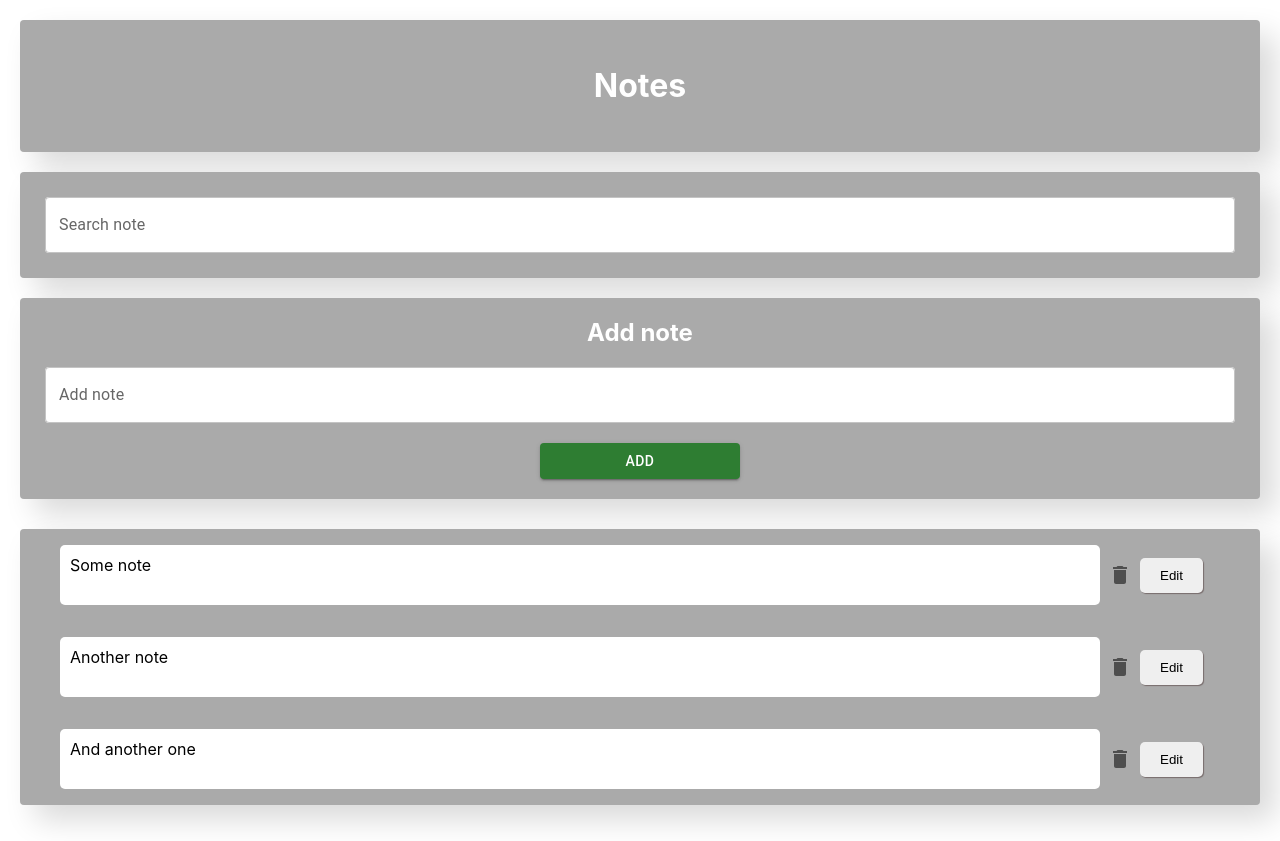
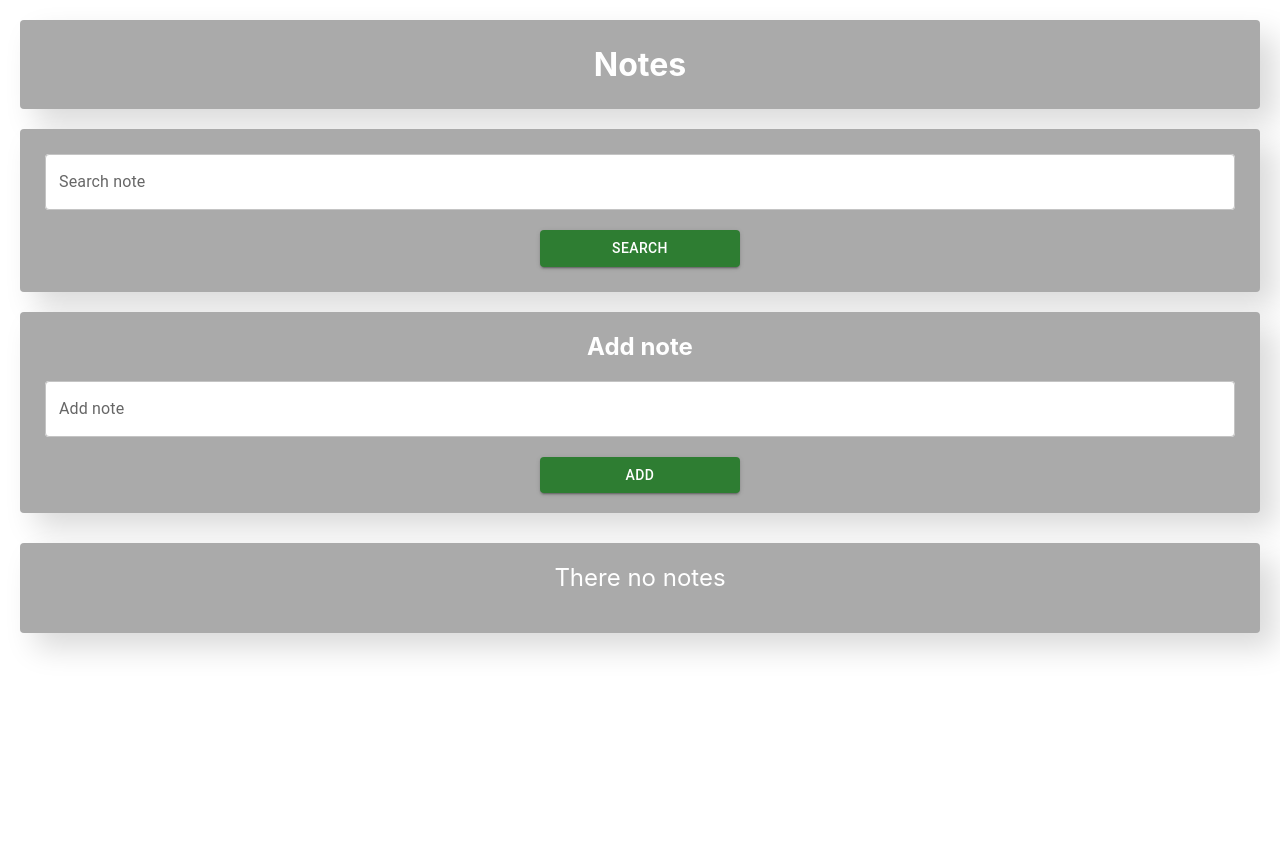
Before and after one commit to Djuslun/notes, a React (Create React App) app: page / in a window 1280 px wide. After the commit the page ends 800 px from the top, so only its background shows below. Built offline with nearby package versions, Linux system fonts and the light colour scheme.

Commit message:
fead: add crud

```diff
--- a/package.json
+++ b/package.json
@@ -11,6 +11,7 @@
     "@testing-library/react": "^13.4.0",
     "@testing-library/user-event": "^13.5.0",
     "react": "^18.2.0",
+    "react-contenteditable": "^3.3.7",
     "react-dom": "^18.2.0",
     "react-scripts": "5.0.1",
     "sass": "^1.59.3",
--- a/public/index.html
+++ b/public/index.html
@@ -1,43 +1,18 @@
 <!DOCTYPE html>
 <html lang="en">
+
 <head>
   <meta charset="utf-8" />
   <link rel="icon" href="%PUBLIC_URL%/favicon.ico" />
   <meta name="viewport" content="width=device-width, initial-scale=1" />
   <meta name="theme-color" content="#000000" />
-    <meta
-      name="description"
-      content="Web site created using create-react-app"
-    />
-    <link rel="apple-touch-icon" href="%PUBLIC_URL%/logo192.png" />
-    <!--
-      manifest.json provides metadata used when your web app is installed on a
-      user's mobile device or desktop. See https://developers.google.com/web/fundamentals/web-app-manifest/
-    -->
-    <link rel="manifest" href="%PUBLIC_URL%/manifest.json" />
-    <!--
-      Notice the use of %PUBLIC_URL% in the tags above.
-      It will be replaced with the URL of the `public` folder during the build.
-      Only files inside the `public` folder can be referenced from the HTML.
-
-      Unlike "/favicon.ico" or "favicon.ico", "%PUBLIC_URL%/favicon.ico" will
-      work correctly both with client-side routing and a non-root public URL.
-      Learn how to configure a non-root public URL by running `npm run build`.
-    -->
+  <meta name="description" content="Web site created using create-react-app" />
   <title>React App</title>
 </head>
+
 <body>
   <noscript>You need to enable JavaScript to run this app.</noscript>
   <div id="root"></div>
-    <!--
-      This HTML file is a template.
-      If you open it directly in the browser, you will see an empty page.
+</body>
 
-      You can add webfonts, meta tags, or analytics to this file.
-      The build step will place the bundled scripts into the <body> tag.
-
-      To begin the development, run `npm start` or `yarn start`.
-      To create a production bundle, use `npm run build` or `yarn build`.
-    -->
-  </body>
 </html>
--- a/src/App.js
+++ b/src/App.js
@@ -1,3 +1,5 @@
+import { useState, useEffect } from 'react';
+
 import Header from './components/header/Header';
 import SearchPanel from './components/searh-panel/SearchPanel';
 import AddNote from './components/add-note/AddNote';
@@ -5,18 +7,60 @@ import NotesList from './components/notes-list/NotesList';
 import './App.css';
 
 function App() {
-  const notes = [
-    { note: 'some note', tags: [], id: 1 },
-    { note: 'another note', tags: [], id: 2 },
-    { note: 'and another one', tags: [], id: 3 },
-  ]
+
+  const [notes, setNotes] = useState(() => {
+    const storageData = JSON.parse(window.localStorage.getItem('notes'))
+    return storageData ? storageData : []
+  })
+  const [id, setId] = useState(notes.length);
+  const [filter, setFilter] = useState('')
+
+  useEffect(() => {
+    window.localStorage.setItem('notes', JSON.stringify(notes));
+  }, [notes]);
+
+  const onAddNotes = (note) => {
+    setNotes([...notes, { note, tags: generateTags(note), id: id }])
+    setId(id + 1)
+  }
+
+  const onDeleteNote = (id) => {
+    setNotes(notes.filter(item => item.id !== id))
+  }
+
+  const onNoteChange = (id, event) => {
+    const newNote = event.currentTarget.innerHTML
+    setNotes(notes.map(item => (item.id === id)
+      ? { ...item, note: newNote, tags: generateTags(newNote) }
+      : item)
+    )
+  }
+
+  const onFilterChange = (filter) => {
+    setFilter(filter)
+  }
+
+  const generateTags = (note) => {
+    let pattern = /#\w+/gi;
+    return note.match(pattern);
+  }
+
+
+  const filterdNotes = (notes) => {
+    return filter ? notes.filter(item => item.tags?.includes?.(filter)) : notes
+  }
+
+  const visibleNotes = filterdNotes(notes)
 
   return (
     <div className="App">
       <Header />
-      <SearchPanel />
-      <AddNote />
-      <NotesList notes={notes} />
+      <SearchPanel onFilterChange={onFilterChange} />
+      <AddNote onAddNotes={onAddNotes} />
+      <NotesList
+        notes={visibleNotes}
+        onDeleteNote={id => onDeleteNote(id)}
+        onNoteChange={(id, event) => onNoteChange(id, event)} />
     </div>
   );
 }
--- a/src/components/add-note/AddNote.js
+++ b/src/components/add-note/AddNote.js
@@ -3,14 +3,23 @@ import { useState } from 'react';
 import './add-note.scss';
 import { TextField, Button } from '@mui/material';
 
-const AddNote = () => {
+const AddNote = ({ onAddNotes }) => {
   const [note, setNote] = useState('');
+
+  const onSubmit = (event) => {
+    event.preventDefault()
+    if (note.trim()) {
+      onAddNotes(note)
+      setNote('')
+    }
+  }
 
   return (
     <div className="app-add-form">
       <h2>Add note</h2>
       <form
-        className="add-form">
+        className="add-form"
+        onSubmit={onSubmit}>
         <TextField
           className='add-form__input'
           id="outlined-basic"
--- /dev/null
+++ b/src/components/editable/Editable.js
@@ -0,0 +1,29 @@
+import { useState, useRef } from 'react';
+import ContentEditable from 'react-contenteditable'
+
+const Editable = ({ note, edit, onNoteChange }) => {
+  const contentEditable = useRef();
+  const [state, setState] = useState({ html: `${note}` })
+
+
+  const handleChange = event => {
+    setState({ html: event.target.value });
+    onNoteChange(event)
+  };
+
+
+
+  return <>
+    <ContentEditable
+
+      innerRef={contentEditable}
+      html={state.html} // innerHTML of the editable div
+      disabled={edit}       // use true to disable editing
+      onChange={handleChange} // handle innerHTML change
+      tagName='p'
+      className='note__text' // Use a custom HTML tag (uses a div by default)
+    />
+  </>
+};
+
+export default Editable
--- a/src/components/note/Note.js
+++ b/src/components/note/Note.js
@@ -2,18 +2,39 @@ import './note.scss';
 import { IconButton } from '@mui/material';
 import DeleteIcon from '@mui/icons-material/Delete';
 import { useState } from 'react';
+import Editable from '../editable/Editable';
 
-const Note = ({ note }) => {
+const Note = ({ note, onDeleteNote, onNoteChange }) => {
+  const [noteValue, setNoteValue] = useState(note)
+  const [edit, setEdit] = useState(true)
+
+
+  const editChange = () => {
+    setEdit(edit => !edit)
+  }
+
+
+
   return (
     <li className="note">
-      <p className='note__text' contentEditable="true">{note}</p>
+      <Editable
+        edit={edit}
+        note={noteValue}
+        onNoteChange={onNoteChange}
+      />
+
       <div className='note__buttons'>
-        <IconButton className='delete-button' aria-label="delete">
+        <IconButton
+          className='delete-button'
+          aria-label="delete"
+          onClick={onDeleteNote}>
           <DeleteIcon />
         </IconButton>
 
-        <button type="button"
-          className='edit-button'> Edit
+        <button
+          type="button"
+          className='edit-button'
+          onClick={editChange}> {edit ? 'Edit' : 'Ok'}
         </button>
       </div>
     </li>
--- a/src/components/note/note.scss
+++ b/src/components/note/note.scss
@@ -1,6 +1,7 @@
 .note {
   display: flex;
   align-items: center;
+  margin: 0 0 20px 0;
 
   &__text {
     padding: 10px;
@@ -15,6 +16,11 @@
   &__text::first-letter {
     text-transform: uppercase;
   }
+
+}
+
+.note:last-child {
+  margin: 0;
 }
 
 .edit-button {
@@ -22,4 +28,5 @@
   border: none;
   border-radius: 5px;
   box-shadow: 1px 1px 1px #776c6c;
+  cursor: pointer;
 }
--- a/src/components/notes-list/NotesList.js
+++ b/src/components/notes-list/NotesList.js
@@ -1,19 +1,22 @@
 import Note from '../note/Note';
-
 
 import './notes-list.scss';
 
-const NotesList = ({ notes }) => {
+const NotesList = ({ notes, onDeleteNote, onNoteChange }) => {
 
   const notesList = notes.map(item => {
     const { id, ...itemProps } = item
     return (
-      < Note key={id} {...itemProps} />
+      < Note
+        key={id}
+        {...itemProps}
+        onDeleteNote={() => onDeleteNote(id)}
+        onNoteChange={(event) => onNoteChange(id, event)} />
     )
   })
   return (
     <ul className="app-list list-group">
-      {notesList}
+      {notesList.length ? notesList : 'There no notes'}
     </ul>
   )
 }
--- a/src/components/notes-list/notes-list.scss
+++ b/src/components/notes-list/notes-list.scss
@@ -1,4 +1,7 @@
 .app-list {
+  padding: 20px;
+  font-size: 24px;
+  min-height: 50px;
   margin-top: 30px;
   background-color: #aaa;
   border-radius: 4px;
--- a/src/components/searh-panel/SearchPanel.js
+++ b/src/components/searh-panel/SearchPanel.js
@@ -1,24 +1,32 @@
 import './search-panel.scss';
-import { TextField } from '@mui/material';
-import { createTheme } from '@mui/material/styles';
+import { useState } from 'react';
+import { TextField, Button } from '@mui/material';
 
-const theme = createTheme({
-  palette: {
-    primary: {
-      main: '#0971f1',
-      darker: '#053e85',
-    },
-    neutral: {
-      main: '#fff',
-      contrastText: '#fff',
-    },
-  },
-});
 
-const SearchPanel = () => {
+const SearchPanel = ({ onFilterChange }) => {
+
+  const [filter, setFilter] = useState('');
+
+  const onFilterValueChange = (event) => {
+    setFilter(event.currentTarget.value)
+  }
+
   return (
     <div className="search-panel">
-      <TextField className='search-panel__input' id="outlined-basic" label="Search note" variant="outlined" />
+      <TextField
+        className='search-panel__input'
+        id="outlined-basic"
+        label="Search note"
+        variant="outlined"
+        onChange={onFilterValueChange}
+        value={filter} />
+      <Button
+        className='search-panel__button'
+        variant="contained"
+        color="success"
+        onClick={() => onFilterChange(filter)}>
+        Search
+      </Button>
     </div>
   )
 }
--- a/src/components/searh-panel/search-panel.scss
+++ b/src/components/searh-panel/search-panel.scss
@@ -10,5 +10,10 @@
     background: #fff;
     width: 100%;
     border-radius: 4px;
+    margin-bottom: 20px !important;
+  }
+
+  &__button {
+    width: 200px;
   }
 }
--- a/src/index.css
+++ b/src/index.css
@@ -1,3 +1,8 @@
+* {
+  margin: 0;
+  padding: 0;
+}
+
 li {
   list-style: none;
 }
```
Also changed, not shown: 1 other file (tests, documents, lock files or other folders). Lines whose indentation alone changed are shown as unchanged.
